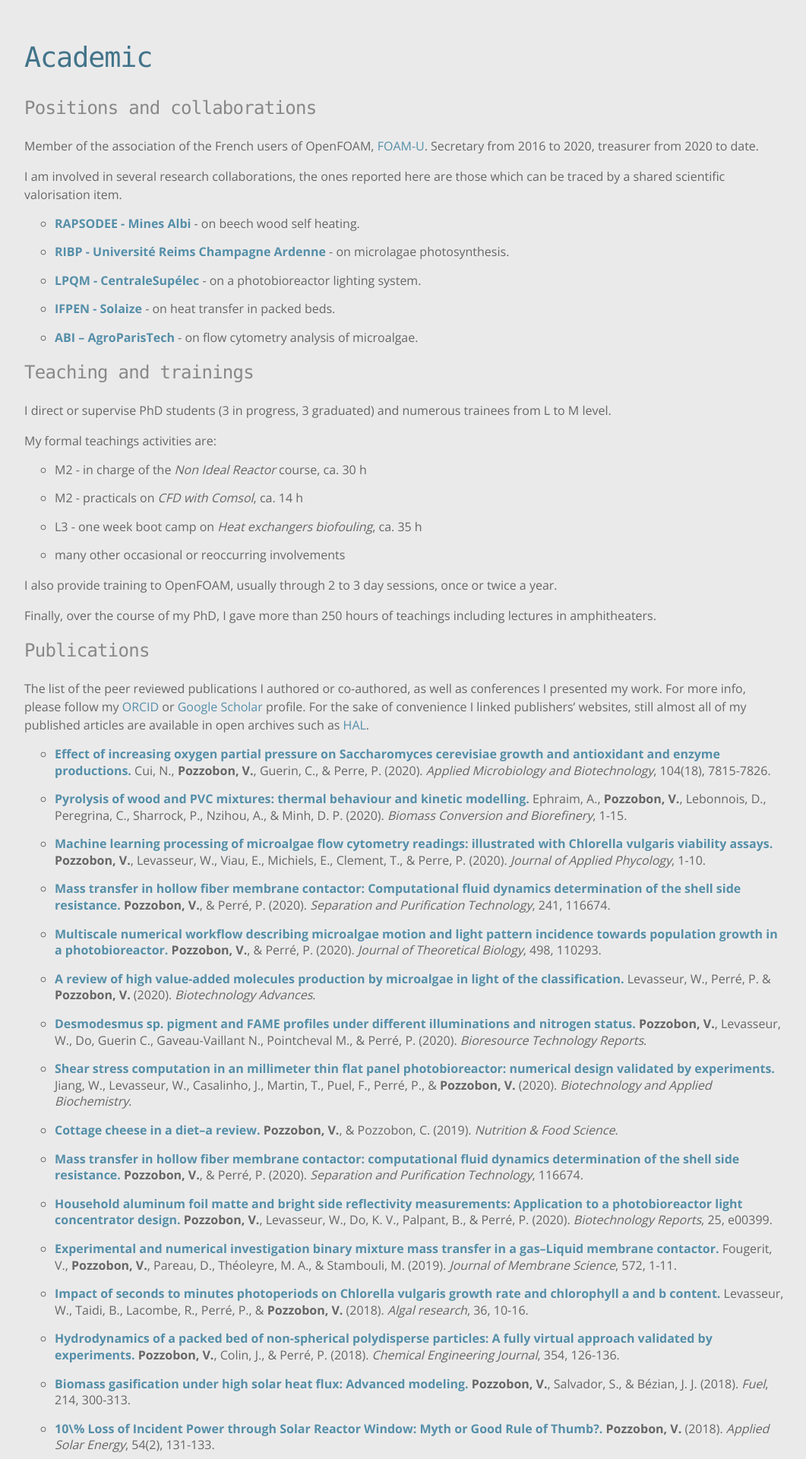
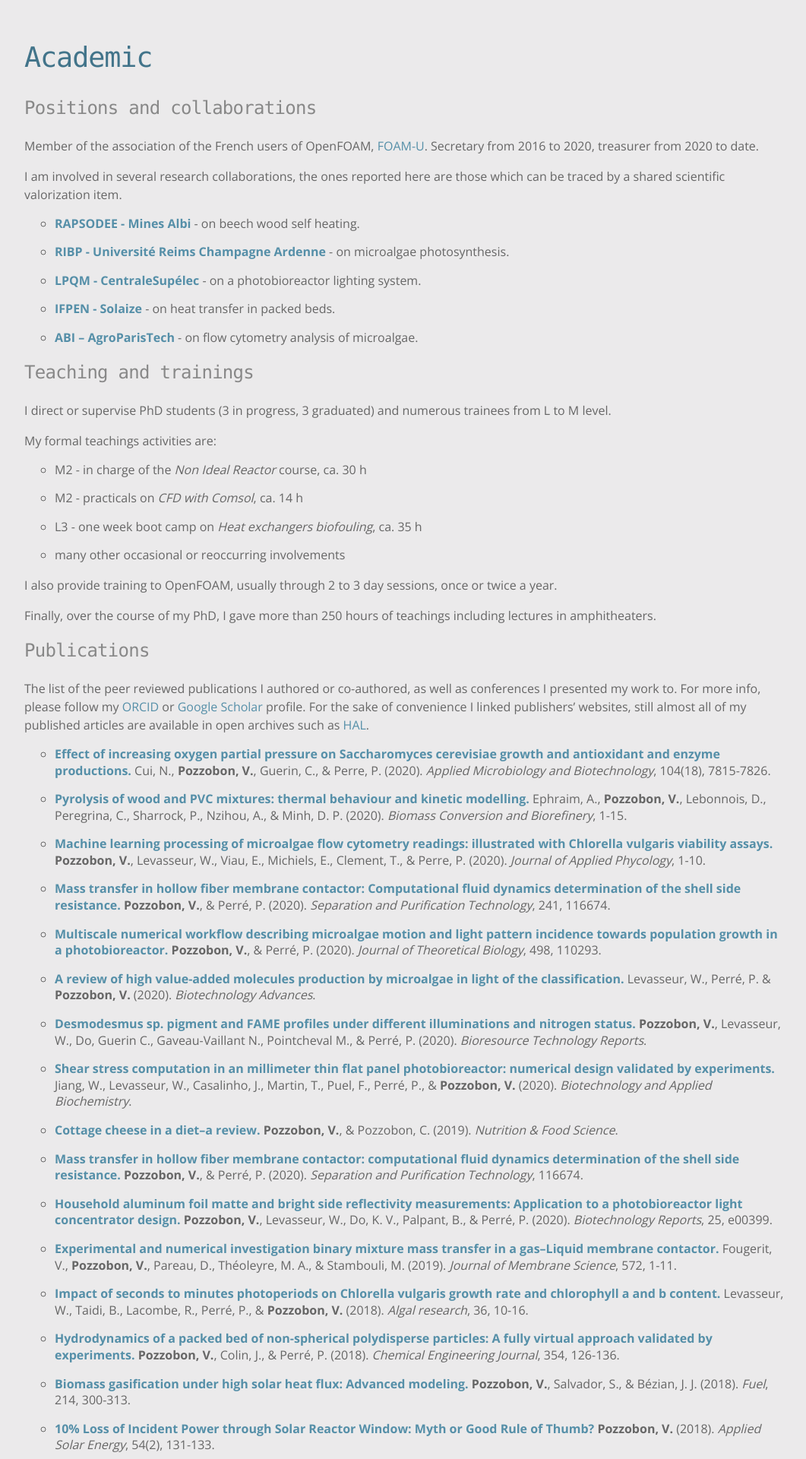
Before and after one commit to victorpozzobon/victorpozzobon.github.io, a Jekyll site: the page built from _pages/academic.md, in a window 1280 px wide. Shown: the part 803-2723 px from the top of the page at 76% size, without its empty margins (96-1157 px from the left). Built offline with Jekyll 4.4.1, drawn with Linux system fonts in a browser that asks for light colours; some of the changed text lies outside the part shown.

Commit message:
Spellckecked 1/infinite

```diff
--- a/_pages/academic.md
+++ b/_pages/academic.md
@@ -10,11 +10,11 @@ permalink: /academic/
 
 Member of the association of the French users of OpenFOAM, [FOAM-U](http://foam-u.fr/). Secretary from 2016 to 2020, treasurer from 2020 to date.
 
-I am involved in several research collaborations, the ones reported here are those which can be traced by a shared scientific valorisation item.
+I am involved in several research collaborations, the ones reported here are those which can be traced by a shared scientific valorization item.
 
 * [**RAPSODEE - Mines Albi**](https://www.imt-mines-albi.fr/fr/rapsodee) - on beech wood self heating.
 
-* [**RIBP - Université Reims Champagne Ardenne**](https://www.imt-mines-albi.fr/fr/rapsodee) - on microlagae photosynthesis.
+* [**RIBP - Université Reims Champagne Ardenne**](https://www.imt-mines-albi.fr/fr/rapsodee) - on microalgae photosynthesis.
 
 * [**LPQM - CentraleSupélec**](https://www.centralesupelec.fr/en/quantum-and-molecular-photonics-laboratory-lpqm-umr-cnrs-8537-ens-cachan) - on a photobioreactor lighting system.
 
@@ -46,60 +46,60 @@ hours of teachings including lectures in amphitheaters.
 ### Publications
 <!--APA modified style-->
 The list of the peer reviewed publications I authored or co-authored, as well as conferences
-I presented my work. For more info, please follow my [ORCID](https://orcid.org/0000-0003-1530-0834) or [Google Scholar](https://scholar.google.fr/citations?user=XOAdaN4AAAAJ) profile. For the sake of convenience I linked publishers' websites, still almost all of my published articles are available in open archives such as [HAL](https://hal.archives-ouvertes.fr/).
+I presented my work to. For more info, please follow my [ORCID](https://orcid.org/0000-0003-1530-0834) or [Google Scholar](https://scholar.google.fr/citations?user=XOAdaN4AAAAJ) profile. For the sake of convenience I linked publishers' websites, still almost all of my published articles are available in open archives such as [HAL](https://hal.archives-ouvertes.fr/).
 
 
-* [**Effect of increasing oxygen partial pressure on Saccharomyces cerevisiae growth and antioxidant and enzyme productions.**]() Cui, N., **Pozzobon, V.**, Guerin, C., & Perre, P. (2020). _Applied Microbiology and Biotechnology_, 104(18), 7815-7826.
+* [**Effect of increasing oxygen partial pressure on Saccharomyces cerevisiae growth and antioxidant and enzyme productions.**](https://link.springer.com/article/10.1007/s00253-020-10824-4) Cui, N., **Pozzobon, V.**, Guerin, C., & Perre, P. (2020). _Applied Microbiology and Biotechnology_, 104(18), 7815-7826.
 
-* [**Pyrolysis of wood and PVC mixtures: thermal behaviour and kinetic modelling.**]() Ephraim, A., **Pozzobon, V.**, Lebonnois, D., Peregrina, C., Sharrock, P., Nzihou, A., & Minh, D. P. (2020). _Biomass Conversion and Biorefinery_, 1-15.
+* [**Pyrolysis of wood and PVC mixtures: thermal behaviour and kinetic modelling.**](https://link.springer.com/article/10.1007/s13399-020-00952-2) Ephraim, A., **Pozzobon, V.**, Lebonnois, D., Peregrina, C., Sharrock, P., Nzihou, A., & Minh, D. P. (2020). _Biomass Conversion and Biorefinery_, 1-15.
 
-* [**Machine learning processing of microalgae flow cytometry readings: illustrated with Chlorella vulgaris viability assays.**]() **Pozzobon, V.**, Levasseur, W., Viau, E., Michiels, E., Clement, T., & Perre, P. (2020). _Journal of Applied Phycology_, 1-10.
+* [**Machine learning processing of microalgae flow cytometry readings: illustrated with Chlorella vulgaris viability assays.**](https://link.springer.com/article/10.1007/s10811-020-02180-7) **Pozzobon, V.**, Levasseur, W., Viau, E., Michiels, E., Clement, T., & Perre, P. (2020). _Journal of Applied Phycology_, 1-10.
 
-* [**Mass transfer in hollow fiber membrane contactor: Computational fluid dynamics determination of the shell side resistance.**]() **Pozzobon, V.**, & Perré, P. (2020). _Separation and Purification Technology_, 241, 116674.
+* [**Mass transfer in hollow fiber membrane contactor: Computational fluid dynamics determination of the shell side resistance.**](https://www.sciencedirect.com/science/article/pii/S1383586619359180) **Pozzobon, V.**, & Perré, P. (2020). _Separation and Purification Technology_, 241, 116674.
 
-* [**Multiscale numerical workflow describing microalgae motion and light pattern incidence towards population growth in a photobioreactor.**]() **Pozzobon, V.**, & Perré, P. (2020).  _Journal of Theoretical Biology_, 498, 110293.
+* [**Multiscale numerical workflow describing microalgae motion and light pattern incidence towards population growth in a photobioreactor.**](https://www.sciencedirect.com/science/article/pii/S002251932030148X) **Pozzobon, V.**, & Perré, P. (2020).  _Journal of Theoretical Biology_, 498, 110293.
 
-* [**A review of high value-added molecules production by microalgae in light of the classification.**]() Levasseur, W., Perré, P. & **Pozzobon, V.** (2020). _Biotechnology Advances_.
+* [**A review of high value-added molecules production by microalgae in light of the classification.**](https://www.sciencedirect.com/science/article/pii/S0734975020300422) Levasseur, W., Perré, P. & **Pozzobon, V.** (2020). _Biotechnology Advances_.
 
-* [**Desmodesmus sp. pigment and FAME profiles under different illuminations and nitrogen status.**]() **Pozzobon, V.**, Levasseur, W., Do, Guerin C., Gaveau-Vaillant N., Pointcheval M., & Perré, P. (2020). _Bioresource Technology Reports_.
+* [**Desmodesmus sp. pigment and FAME profiles under different illuminations and nitrogen status.**](https://www.sciencedirect.com/science/article/pii/S2589014X2030030X) **Pozzobon, V.**, Levasseur, W., Do, Guerin C., Gaveau-Vaillant N., Pointcheval M., & Perré, P. (2020). _Bioresource Technology Reports_.
 
-* [**Shear stress computation in an millimeter thin flat panel photobioreactor: numerical design validated by experiments.**]() Jiang, W., Levasseur, W., Casalinho, J., Martin, T., Puel, F., Perré, P., & **Pozzobon, V.** (2020). _Biotechnology and Applied Biochemistry_.
+* [**Shear stress computation in an millimeter thin flat panel photobioreactor: numerical design validated by experiments.**](https://iubmb.onlinelibrary.wiley.com/doi/abs/10.1002/bab.1894) Jiang, W., Levasseur, W., Casalinho, J., Martin, T., Puel, F., Perré, P., & **Pozzobon, V.** (2020). _Biotechnology and Applied Biochemistry_.
 
 * [**Cottage cheese in a diet–a review.**](https://www.emerald.com/insight/content/doi/10.1108/NFS-03-2019-0073/full/html) **Pozzobon, V.**, & Pozzobon, C. (2019). _Nutrition & Food Science_.
 
-* [**Mass transfer in hollow fiber membrane contactor: computational fluid dynamics determination of the shell side resistance.**]() **Pozzobon, V.**, & Perré, P. (2020). _Separation and Purification Technology_, 116674.
+* [**Mass transfer in hollow fiber membrane contactor: computational fluid dynamics determination of the shell side resistance.**](https://www.sciencedirect.com/science/article/pii/S1383586619359180) **Pozzobon, V.**, & Perré, P. (2020). _Separation and Purification Technology_, 116674.
 
-* [**Household aluminum foil matte and bright side reflectivity measurements: Application to a photobioreactor light concentrator design.**]() **Pozzobon, V.**, Levasseur, W., Do, K. V., Palpant, B., & Perré, P. (2020). _Biotechnology Reports_, 25, e00399.
+* [**Household aluminum foil matte and bright side reflectivity measurements: Application to a photobioreactor light concentrator design.**](https://www.sciencedirect.com/science/article/pii/S2215017X1930373X) **Pozzobon, V.**, Levasseur, W., Do, K. V., Palpant, B., & Perré, P. (2020). _Biotechnology Reports_, 25, e00399.
 
-* [**Experimental and numerical investigation binary mixture mass transfer in a gas–Liquid membrane contactor.**]() Fougerit, V., **Pozzobon, V.**, Pareau, D., Théoleyre, M. A., & Stambouli, M. (2019). _Journal of Membrane Science_, 572, 1-11.
+* [**Experimental and numerical investigation binary mixture mass transfer in a gas–Liquid membrane contactor.**](https://www.sciencedirect.com/science/article/pii/S0376738818317708) Fougerit, V., **Pozzobon, V.**, Pareau, D., Théoleyre, M. A., & Stambouli, M. (2019). _Journal of Membrane Science_, 572, 1-11.
 
-* [**Impact of seconds to minutes photoperiods on Chlorella vulgaris growth rate and chlorophyll a and b content.**]() Levasseur, W., Taidi, B., Lacombe, R., Perré, P., & **Pozzobon, V.** (2018).  _Algal research_, 36, 10-16.
+* [**Impact of seconds to minutes photoperiods on Chlorella vulgaris growth rate and chlorophyll a and b content.**](https://www.sciencedirect.com/science/article/pii/S221192641830465X) Levasseur, W., Taidi, B., Lacombe, R., Perré, P., & **Pozzobon, V.** (2018).  _Algal research_, 36, 10-16.
 
-* [**Hydrodynamics of a packed bed of non-spherical polydisperse particles: A fully virtual approach validated by experiments.**]() **Pozzobon, V.**, Colin, J., & Perré, P. (2018).  _Chemical Engineering Journal_, 354, 126-136.
+* [**Hydrodynamics of a packed bed of non-spherical polydisperse particles: A fully virtual approach validated by experiments.**](https://www.sciencedirect.com/science/article/pii/S1385894718314633) **Pozzobon, V.**, Colin, J., & Perré, P. (2018).  _Chemical Engineering Journal_, 354, 126-136.
 
-* [**Biomass gasification under high solar heat flux: Advanced modeling.**]() **Pozzobon, V.**, Salvador, S., & Bézian, J. J. (2018). _Fuel_, 214, 300-313.
+* [**Biomass gasification under high solar heat flux: Advanced modeling.**](https://www.sciencedirect.com/science/article/pii/S0016236117312565) **Pozzobon, V.**, Salvador, S., & Bézian, J. J. (2018). _Fuel_, 214, 300-313.
 
-* [**10\% Loss of Incident Power through Solar Reactor Window: Myth or Good Rule of Thumb?.**]() **Pozzobon, V.** (2018). _Applied Solar Energy_, 54(2), 131-133.
+* [**10% Loss of Incident Power through Solar Reactor Window: Myth or Good Rule of Thumb?**](https://link.springer.com/article/10.3103/S0003701X18020093) **Pozzobon, V.** (2018). _Applied Solar Energy_, 54(2), 131-133.
 
-* [**Probabilistic modeling of coupled heat transfer: A step towards optimization based on multiphysics Monte Carlo simulations.**]() Spiesser, C., **Pozzobon, V.**, Farges, O., & Bezian, J. J. (2018). _International Journal of Thermal Sciences_, 132, 387-397.
+* [**Probabilistic modeling of coupled heat transfer: A step towards optimization based on multiphysics Monte Carlo simulations.**](https://www.sciencedirect.com/science/article/pii/S1290072916309395) Spiesser, C., **Pozzobon, V.**, Farges, O., & Bezian, J. J. (2018). _International Journal of Thermal Sciences_, 132, 387-397.
 
-* [**Experimental study of torrefied wood fixed bed: thermal analysis and source term identification.**]() Bouzarour, A., **Pozzobon, V.**, Perre, P., & Salvador, S. (2018). _Fuel_, 234, 247-255.
+* [**Experimental study of torrefied wood fixed bed: thermal analysis and source term identification.**](https://www.sciencedirect.com/science/article/pii/S0016236118311670) Bouzarour, A., **Pozzobon, V.**, Perre, P., & Salvador, S. (2018). _Fuel_, 234, 247-255.
 
-* [**Resveratrol production by grapevine cells in fed-batch bioreactor: Experiments and modeling.**]() Chastang, T., **Pozzobon, V.**, Taidi, B., Courot, E., Clément, C., & Pareau, D. (2018). _Biochemical engineering journal_, 131, 9-16.
+* [**Resveratrol production by grapevine cells in fed-batch bioreactor: Experiments and modeling.**](https://www.sciencedirect.com/science/article/pii/S1369703X17303431) Chastang, T., **Pozzobon, V.**, Taidi, B., Courot, E., Clément, C., & Pareau, D. (2018). _Biochemical engineering journal_, 131, 9-16.
 
-* [**Han’s model parameters for microalgae grown under intermittent illumination: Determined using particle swarm optimization.**]() **Pozzobon, V.**, & Perre, P. (2018). _Journal of theoretical biology_, 437, 29-35.
+* [**Han’s model parameters for microalgae grown under intermittent illumination: Determined using particle swarm optimization.**](https://www.sciencedirect.com/science/article/pii/S0022519317304733) **Pozzobon, V.**, & Perre, P. (2018). _Journal of theoretical biology_, 437, 29-35.
 
-* [**Darcy scale modeling of smoldering: impact of heat loss.**]() **Pozzobon, V.**, Baud, G., Salvador, S., & Debenest, G. (2017). _Combustion Science and Technology_, 189(2), 340-365.
+* [**Darcy scale modeling of smoldering: impact of heat loss.**](https://www.tandfonline.com/doi/abs/10.1080/00102202.2016.1214585) **Pozzobon, V.**, Baud, G., Salvador, S., & Debenest, G. (2017). _Combustion Science and Technology_, 189(2), 340-365.
 
-* [**Gas-liquid absorption in industrial cross-flow membrane contactors: Experimental and numerical investigation of the influence of transmembrane pressure on partial wetting.**]() Fougerit, V., **Pozzobon, V.**, Pareau, D., Théoleyre, M. A., & Stambouli, M. (2017). _Chemical Engineering Science_, 170, 561-573.
+* [**Gas-liquid absorption in industrial cross-flow membrane contactors: Experimental and numerical investigation of the influence of transmembrane pressure on partial wetting.**](https://www.sciencedirect.com/science/article/pii/S0009250917302105) Fougerit, V., **Pozzobon, V.**, Pareau, D., Théoleyre, M. A., & Stambouli, M. (2017). _Chemical Engineering Science_, 170, 561-573.
 
-* [**Simulation of biomass char gasification in a downdraft reactor for syngas production.**]() Ephraim, A., **Pozzobon, V.**, Louisnard, O., Minh, D. P., Nzihou, A., & Sharrock, P. (2016). _AIChE Journal_, 62(4), 1079-1091.
+* [**Simulation of biomass char gasification in a downdraft reactor for syngas production.**](https://aiche.onlinelibrary.wiley.com/doi/abs/10.1002/aic.15111) Ephraim, A., **Pozzobon, V.**, Louisnard, O., Minh, D. P., Nzihou, A., & Sharrock, P. (2016). _AIChE Journal_, 62(4), 1079-1091.
 
-* [**Biomass gasification under high solar heat flux: Experiments on thermally thick samples.**]() **Pozzobon, V.**, Salvador, S., & Bézian, J. J. (2016). _Fuel_, 174, 257-266.
+* [**Biomass gasification under high solar heat flux: Experiments on thermally thick samples.**](https://www.sciencedirect.com/science/article/pii/S0016236116001174) **Pozzobon, V.**, Salvador, S., & Bézian, J. J. (2016). _Fuel_, 174, 257-266.
 
-* [**High heat flux mapping using infrared images processed by inverse methods: an application to solar concentrating systems.**]() **Pozzobon, V.**, & Salvador, S. (2015). _Solar Energy_, 117, 29-35.
+* [**High heat flux mapping using infrared images processed by inverse methods: an application to solar concentrating systems.**](https://www.sciencedirect.com/science/article/pii/S0038092X15002091) **Pozzobon, V.**, & Salvador, S. (2015). _Solar Energy_, 117, 29-35.
 
-* [**Radiative pyrolysis of wet wood under intermediate heat flux: Experiments and modeling.**]() **Pozzobon, V.**, Salvador, S., Bézian, J. J., El-Hafi, M., Le Maoult, Y., & Flamant, G. (2014). _Fuel Processing Technology_, 128, 319-330.
+* [**Radiative pyrolysis of wet wood under intermediate heat flux: Experiments and modeling.**](https://www.sciencedirect.com/science/article/pii/S0378382014002896) **Pozzobon, V.**, Salvador, S., Bézian, J. J., El-Hafi, M., Le Maoult, Y., & Flamant, G. (2014). _Fuel Processing Technology_, 128, 319-330.
 
 ### Invitations as guest speaker
 
```
Also changed, not shown: other parts of _pages/academic.md (+1 -1 lines), _pages/about.md (+8 -8 lines), _pages/biotech.md (+4 -4 lines), _pages/index.md (+4 -4 lines), _pages/numerics.md (+4 -4 lines), _pages/openfoam.md (+8 -8 lines).
